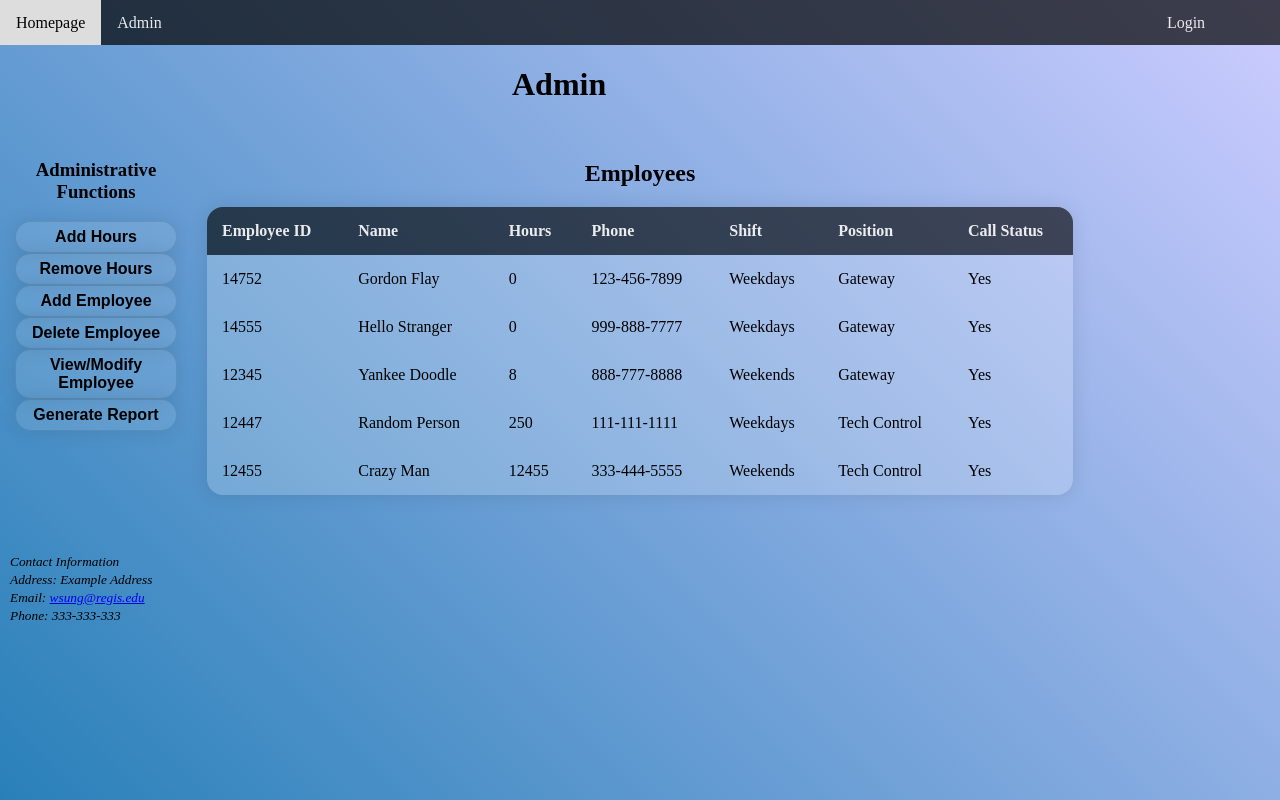
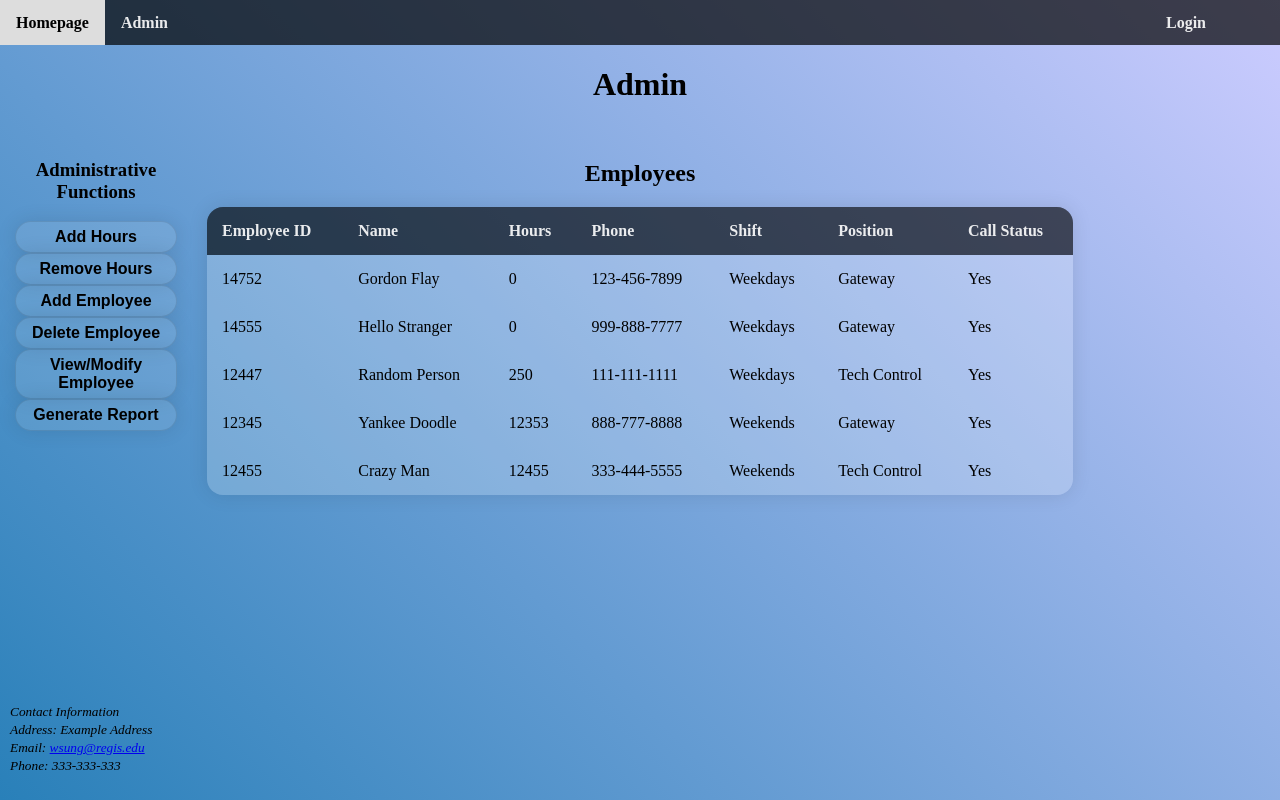
Before and after one commit to KungFoodie/overtime-app, a Flask app: template Capstone/templates/admin.html in a window 1280 px wide. Run offline with Flask 3, Linux system fonts and the light colour scheme; the template is opened without the code that fills it, so the values that code supplies are empty; parts of the project's set-up code (start-up, migrations or seed data) failed here and were passed over.

Commit message:
updated CSS

```diff
--- a/Capstone/static/css/webdefault.css
+++ b/Capstone/static/css/webdefault.css
@@ -9,7 +9,9 @@ html, body {
 }
 
 body {
+    position: relative;
     margin: 0;
+
     background: linear-gradient(45deg, #2980B9, #CCCCFF);
     background-size: cover;
     font-family: "sans-serif";
@@ -60,6 +62,7 @@ body {
     font-family: inherit;
     width: 100%;
     height: 45px;
+    font-weight: bold;
 }
 
 .login-dropdown-button:hover, .logout:hover {
@@ -73,14 +76,15 @@ body {
     position: absolute;
     width: fit-content;
     margin-top: 45px;
-    margin-right: 80px;
     z-index: 1;
-    border-radius: 1rem;
+    border-bottom-left-radius: 1rem;
+    border-bottom-right-radius: 1rem;
+
 }
 
 .login-content label {
+    display: block;
     color: rgba(255,255,255,0.9);
-
 }
 
 .login-button {
@@ -91,13 +95,13 @@ body {
     color: rgba(255,255,255,0.9);
     background-color: inherit;
     border: 1px solid rgba(0,0,0,0.3);
-    border-bottom-left-radius: 1rem;
-    border-bottom-right-radius: 1rem;
+    border-radius: 0rem 0rem 1rem 1rem;
     cursor: pointer;
     display: inline-block;
     font-size: 1rem;
     font-weight: bold;
     font-family: "sans-serif";
+
 }
 
 .login-button:hover {
@@ -107,6 +111,10 @@ body {
 .loginbox {
     border: 1px solid rgba(0,0,0,0.1);
     border-radius: 1rem;
+}
+
+.login-content fieldset {
+    border-radius: 0rem;
 }
 
 .show {
@@ -119,6 +127,7 @@ body {
     height: 45px;
     overflow: hidden;
     background-color: rgba(0,0,0,0.7);
+    font-weight: bold;
 }
 
 .nav a {
@@ -138,8 +147,8 @@ body {
 /* Default Page Layout */
 
 .header {
-    display: inline-flex;
-    padding-left: 40%;
+    width: 100%;
+    text-align: center;
 }
 
 .column {
@@ -232,6 +241,7 @@ td:hover::after {
     align-items: center;
     justify-content: left;
     width: 100%;
+
 }
 
 .adminbuttonheader {
@@ -319,6 +329,20 @@ legend {
 /* Footer */
 
 footer {
+    position: absolute;
     text-align: left;
+    bottom: 0;
+    left: 0;
     padding: 10px;
 }
+
+@media screen and (max-width: 1200px) {
+    .column {
+        width: 100%;
+    }
+
+    label.question {
+        text-align: left;
+        width: 20%;
+    }
+}
--- a/Capstone/templates/admintable.html
+++ b/Capstone/templates/admintable.html
@@ -28,21 +28,21 @@
 			<td class="coleven">Yes</td>
 		</tr>
 		<tr class="roweven">
-			<td class="coleven">12345</td>
-			<td class="colodd">Yankee Doodle</td>
-			<td class="coleven">8</td>
-			<td class="colodd">888-777-8888</td>
-			<td class="coleven">Weekends</td>
-			<td class="colodd">Gateway</td>
-			<td class="coleven">Yes</td>
-		</tr>
-		<tr class="rowodd">
 			<td class="coleven">12447</td>
 			<td class="colodd">Random Person</td>
 			<td class="coleven">250</td>
 			<td class="colodd">111-111-1111</td>
 			<td class="coleven">Weekdays</td>
 			<td class="colodd">Tech Control</td>
+			<td class="coleven">Yes</td>
+		</tr>
+		<tr class="rowodd">
+			<td class="coleven">12345</td>
+			<td class="colodd">Yankee Doodle</td>
+			<td class="coleven">12353</td>
+			<td class="colodd">888-777-8888</td>
+			<td class="coleven">Weekends</td>
+			<td class="colodd">Gateway</td>
 			<td class="coleven">Yes</td>
 		</tr>
 		<tr class="roweven">
--- a/Capstone/templates/gwtable.html
+++ b/Capstone/templates/gwtable.html
@@ -24,7 +24,7 @@
 		<tr class="roweven">
 			<td class="coleven">12345</td>
 			<td class="colodd">Yankee Doodle</td>
-			<td class="coleven">8</td>
+			<td class="coleven">12353</td>
 			<td class="colodd">888-777-8888</td>
 			<td class="coleven">Weekends</td>
 		</tr>
--- a/Capstone/templates/login.html
+++ b/Capstone/templates/login.html
@@ -12,9 +12,11 @@
                 <fieldset class="login-inputs">
                     <label for="uname"><b>Username</b></label>
                     <input type="text" class="loginbox" placeholder="Enter Username" name="uname" required>
+
                     <br />
                     <label for="psw"><b>Password</b></label>
                     <input type="password" class="loginbox" placeholder="Enter Password" name="psw" required>
+
                     <br />
 
                 </fieldset>
```
Also changed, not shown: Capstone/database/employees.sqlite. Lines whose indentation alone changed are shown as unchanged.
